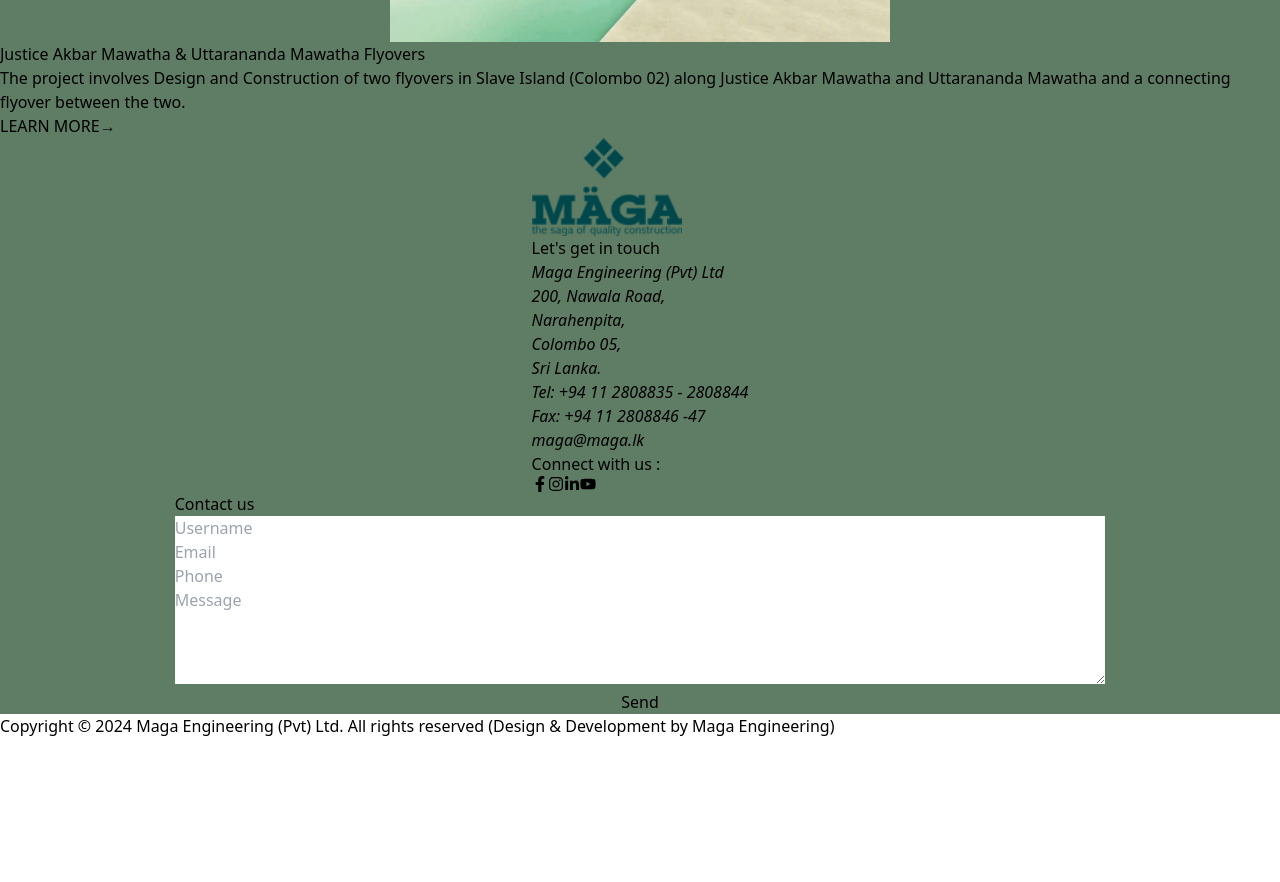
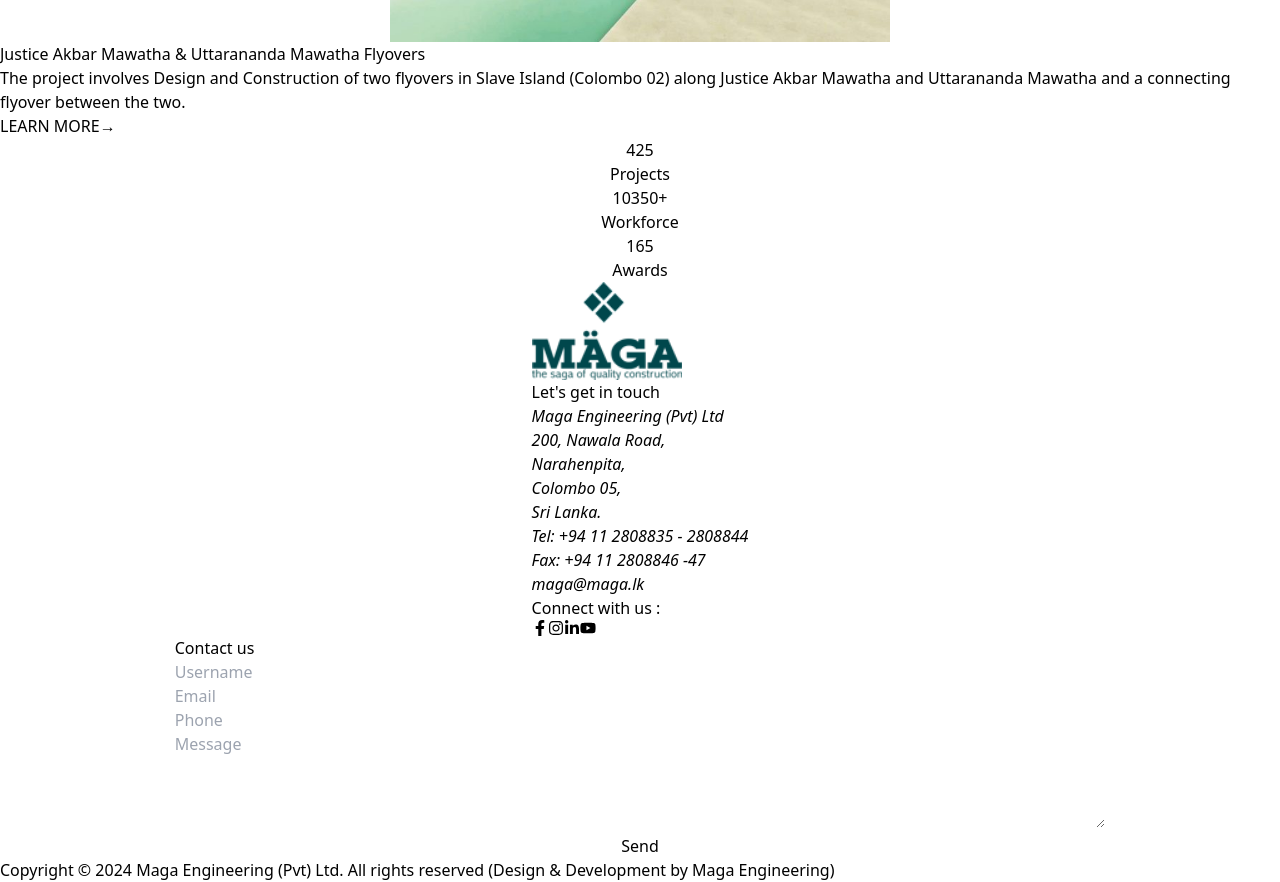
Before and after one commit to Viraj-Sankalpa/maga-test, a Next.js app: page / in a window 1280 px wide. Shown: the part 7320-8202 px from the top of the page. Before the commit the page ends 8058 px from the top, so only its background shows below. Built offline with nearby package versions, Linux system fonts and the light colour scheme.

Commit message:
counter section added to main

```diff
--- a/src/app/page.tsx
+++ b/src/app/page.tsx
@@ -1,10 +1,11 @@
+import CounterSection from "../Components/CounterSection/CounterSection";
 import HomePage from "../Pages/Home";
 import About from "../pages/About";
 import Contact from "../pages/Contact";
 import Projects from "../pages/Projects";
 export default function Home() {
   return (
-    <main className="flex flex-col bacground-main row-start-2 items-center sm:items-start">
+    <main className="flex flex-col bg-white row-start-2 items-center sm:items-start">
 
       <section id="home" className="w-full">
         <HomePage />
@@ -15,6 +16,7 @@ export default function Home() {
       <section id="projects" className="w-full">
         <Projects />
       </section>
+      <CounterSection />
       <section id="contact" className="w-full">
         <Contact />
       </section>
```
